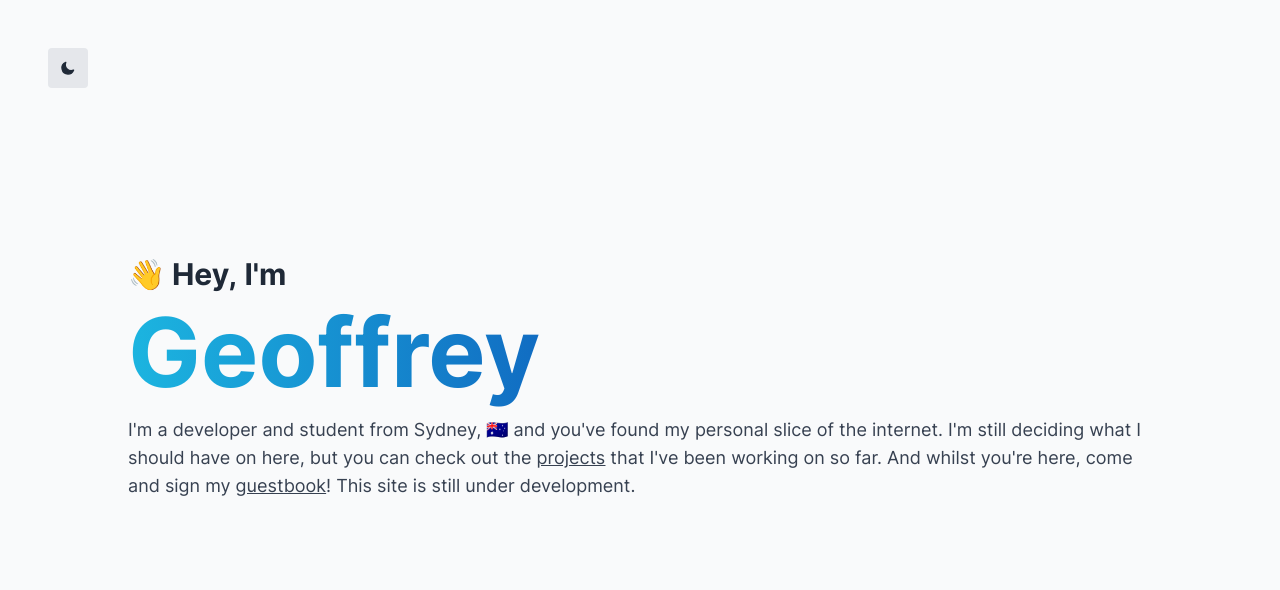
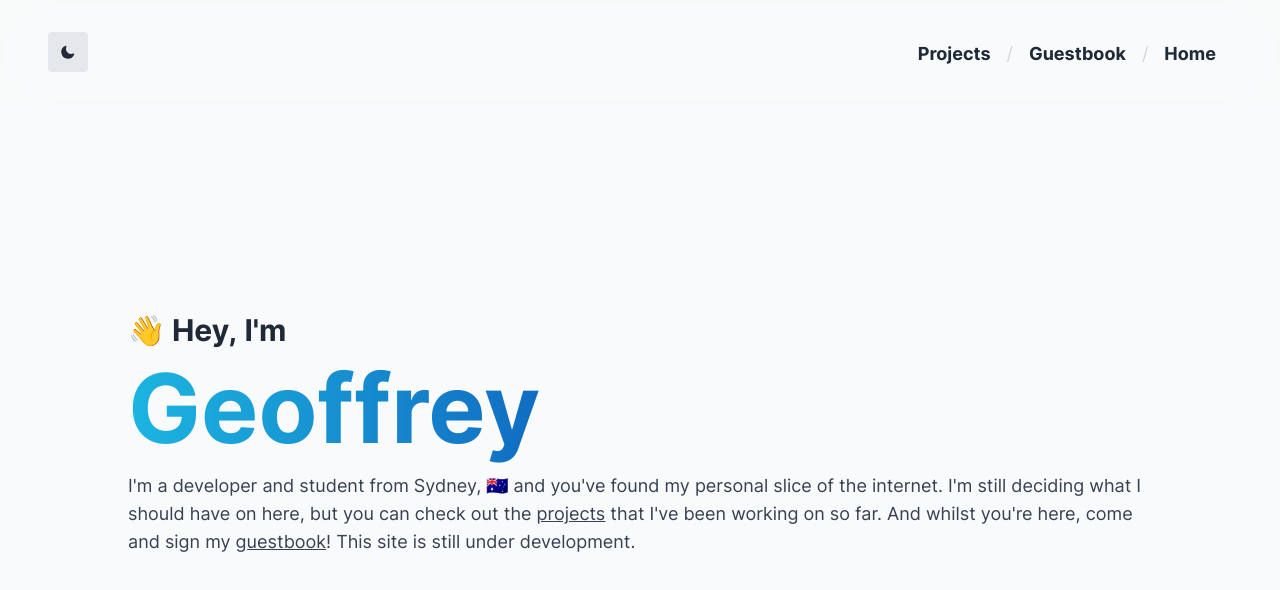
Before and after one commit to gfungx/gfung.net, a Next.js app: page / in a window 1280 px wide. Shown: the top 590 px of the page. Built offline with nearby package versions, Linux system fonts and the light colour scheme.

Commit message:
Added navbar

```diff
--- a/components/Container.tsx
+++ b/components/Container.tsx
@@ -1,8 +1,9 @@
 import type { FunctionalComponent } from 'preact';
+
 import { NextSeo } from 'next-seo';
 import { m, Variants } from 'framer-motion';
-import { useTheme } from 'next-themes';
 
+import Navbar from 'components/Navbar/Navbar';
 import { fadeIn } from 'styles/animations';
 
 type ContainerProps = {
@@ -20,12 +21,9 @@ const Container: FunctionalComponent<ContainerProps> = ({
   children,
   SEO: { title, description, url },
   styles = '',
-  margin = 'max-w-xs sm:max-w-md lg:max-w-2xl mt-24 sm:mt-40',
+  margin = 'max-w-xs sm:max-w-md lg:max-w-2xl mt-8 sm:mt-24',
   variants = fadeIn
-}) => {
-  const { resolvedTheme, setTheme } = useTheme();
-
-  return (
+}) => (
   <>
     <NextSeo
       title={title}
@@ -37,34 +35,7 @@ const Container: FunctionalComponent<ContainerProps> = ({
         url
       }}
     />
-      <button
-        onClick={() => setTheme(resolvedTheme === 'light' ? 'dark' : 'light')}
-        className="bg-gray-200 dark:bg-gray-800 rounded absolute top-8 left-8 sm:top-12 sm:left-12 p-3 h-10 w-10"
-      >
-        <svg
-          xmlns="http://www.w3.org/2000/svg"
-          viewBox="0 0 24 24"
-          fill="currentColor"
-          stroke="currentColor"
-          className="h-4 w-4 text-gray-800 dark:text-gray-200"
-        >
-          {resolvedTheme === 'dark' ? (
-            <path
-              strokeLinecap="round"
-              strokeLinejoin="round"
-              strokeWidth={2}
-              d="M12 3v1m0 16v1m9-9h-1M4 12H3m15.364 6.364l-.707-.707M6.343 6.343l-.707-.707m12.728 0l-.707.707M6.343 17.657l-.707.707M16 12a4 4 0 11-8 0 4 4 0 018 0z"
-            />
-          ) : (
-            <path
-              strokeLinecap="round"
-              strokeLinejoin="round"
-              strokeWidth={2}
-              d="M20.354 15.354A9 9 0 018.646 3.646 9.003 9.003 0 0012 21a9.003 9.003 0 008.354-5.646z"
-            />
-          )}
-        </svg>
-      </button>
+    <Navbar />
     <m.div
       className={`flex flex-col justify-center items-start mx-auto mb-16 ${styles} ${margin}`}
       initial="initial"
@@ -76,6 +47,5 @@ const Container: FunctionalComponent<ContainerProps> = ({
     </m.div>
   </>
 );
-};
 
 export default Container;
--- /dev/null
+++ b/components/Navbar/Navbar.tsx
@@ -0,0 +1,25 @@
+import type { FunctionalComponent } from 'preact';
+import Link from 'next/link';
+
+import Toggle from 'components/Navbar/Toggle';
+
+const Navbar: FunctionalComponent = () => (
+  <nav className="nav flex justify-between sticky bg-gray-50 dark:bg-gray-900 bg-opacity-60 top-0 pt-8 pb-8 px-8 sm:px-12 z-10">
+    <Toggle />
+    <div className="mt-2">
+      <Link href="/projects">
+        <a className="text-md sm:text-lg font-bold dark:text-gray-200 p-1 sm:p-4">Projects</a>
+      </Link>
+      <p className="inline-block text-md sm:text-lg text-gray-300 mx-1 sm:mx-0">/</p>
+      <Link href="/guestbook">
+        <a className="font-bold text-md sm:text-lg dark:text-gray-200 p-1 sm:p-4">Guestbook</a>
+      </Link>
+      <p className="inline-block text-md sm:text-lg text-gray-300 mx-1 sm:mx-0">/</p>
+      <Link href="/">
+        <a className="font-bold text-md sm:text-lg dark:text-gray-200 p-1 sm:p-4">Home</a>
+      </Link>
+    </div>
+  </nav>
+);
+
+export default Navbar;
--- /dev/null
+++ b/components/Navbar/Toggle.tsx
@@ -0,0 +1,40 @@
+import type { FunctionalComponent } from 'preact';
+
+import { useTheme } from 'next-themes';
+
+const Toggle: FunctionalComponent = () => {
+  const { resolvedTheme, setTheme } = useTheme();
+
+  return (
+    <button
+      onClick={() => setTheme(resolvedTheme === 'light' ? 'dark' : 'light')}
+      className="bg-gray-200 dark:bg-gray-800 rounded p-3 h-10 w-10"
+    >
+      <svg
+        xmlns="http://www.w3.org/2000/svg"
+        viewBox="0 0 24 24"
+        fill="currentColor"
+        stroke="currentColor"
+        className="h-4 w-4 text-gray-800 dark:text-gray-200"
+      >
+        {resolvedTheme === 'dark' ? (
+          <path
+            strokeLinecap="round"
+            strokeLinejoin="round"
+            strokeWidth={2}
+            d="M12 3v1m0 16v1m9-9h-1M4 12H3m15.364 6.364l-.707-.707M6.343 6.343l-.707-.707m12.728 0l-.707.707M6.343 17.657l-.707.707M16 12a4 4 0 11-8 0 4 4 0 018 0z"
+          />
+        ) : (
+          <path
+            strokeLinecap="round"
+            strokeLinejoin="round"
+            strokeWidth={2}
+            d="M20.354 15.354A9 9 0 018.646 3.646 9.003 9.003 0 0012 21a9.003 9.003 0 008.354-5.646z"
+          />
+        )}
+      </svg>
+    </button>
+  );
+};
+
+export default Toggle;
--- a/pages/index.tsx
+++ b/pages/index.tsx
@@ -13,7 +13,7 @@ const url = 'https://gfung.net';
 const Home: FunctionalComponent = () => (
   <Container
     SEO={{ title, description, url }}
-    margin="max-w-xs sm:max-w-xl lg:max-w-5xl mt-40 sm:mt-64"
+    margin="max-w-xs sm:max-w-xl lg:max-w-5xl mt-28 sm:mt-52"
   >
     <m.h1
       className="text-lg sm:text-3xl font-bold text-gray-800 dark:text-gray-200 pb-3"
--- a/styles/globals.css
+++ b/styles/globals.css
@@ -13,6 +13,11 @@ body {
   @apply bg-gray-50 dark:bg-gray-900 text-gray-800 dark:text-gray-200;
 }
 
+.nav {
+  backdrop-filter: saturate(180%) blur(20px);
+  transition: background-color 0.1 ease-in-out;
+}
+
 .landing-text {
   @apply text-xs sm:text-lg text-gray-700 dark:text-gray-200 mt-2;
 }
```
Lines whose indentation alone changed are shown as unchanged.
